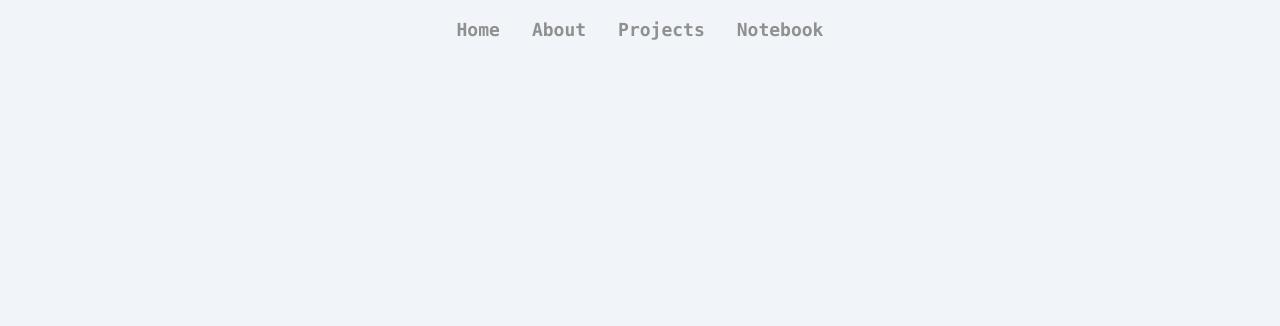
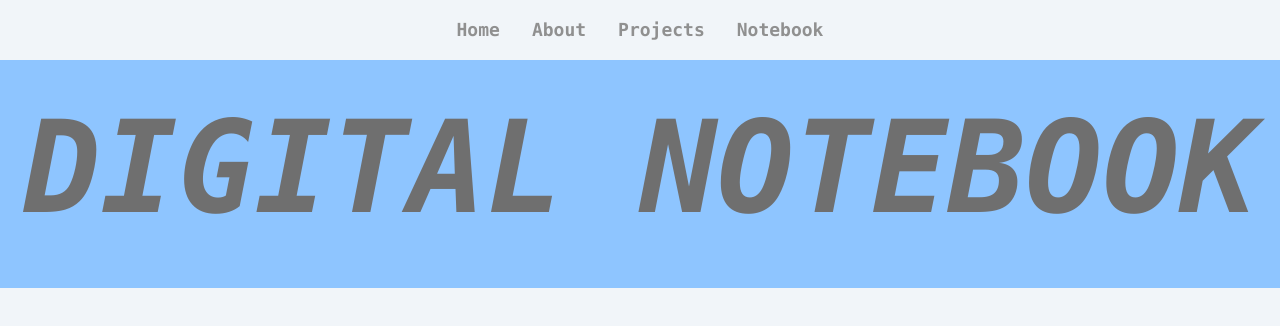
Before and after one commit to Bormey-Sky/Bormey-Sky.github.io, a Nuxt app: page /notebook in a window 1280 px wide. Shown: the top 326 px of the page. Built offline with nearby package versions, Linux system fonts and the light colour scheme.

Commit message:
updated about and notebook

```diff
--- a/assets/css/main.css
+++ b/assets/css/main.css
@@ -1,6 +1,9 @@
 @import "tailwindcss";
 
 
+.html {
+  scroll-behavior: smooth;
+}
 
 
 .name-popup {
@@ -26,3 +29,7 @@
 .about-text {
   @apply text-left text-[8rem] md:text-[10rem] font-bold tracking-wide font-mono text-[rgb(77,77,77)]
 }
+
+.notebook-page-title {
+  @apply text-center text-7xl lg:text-[8rem] md:text-[7rem] font-extrabold font-mono italic text-[rgb(111,111,111)];
+}
--- a/pages/about.vue
+++ b/pages/about.vue
@@ -67,7 +67,7 @@ onMounted(() => {
 
       <!-- Blue div ledge -->
       <div
-        class="absolute top-[170px] left-16 w-[12rem] h-[5rem] z-10 bg-blue-300"
+        class="absolute top-[170px] left-20 w-[10rem] h-[5rem] z-10 bg-blue-300"
       >
         <!-- Left hand -->
         <div
--- /dev/null
+++ b/pages/notebook.vue
@@ -0,0 +1,14 @@
+<script lang="ts"></script>
+
+<template>
+  <div class="bg-slate-100 h-screen">
+    <div class="w-full overflow-hidden relative">
+      <div
+        class="h-[18rem] pt-12 bg-blue-300 notebook-page-title items-center flex justify-center"
+      >
+        DIGITAL NOTEBOOK
+      </div>
+
+    </div>
+  </div>
+</template>
```
